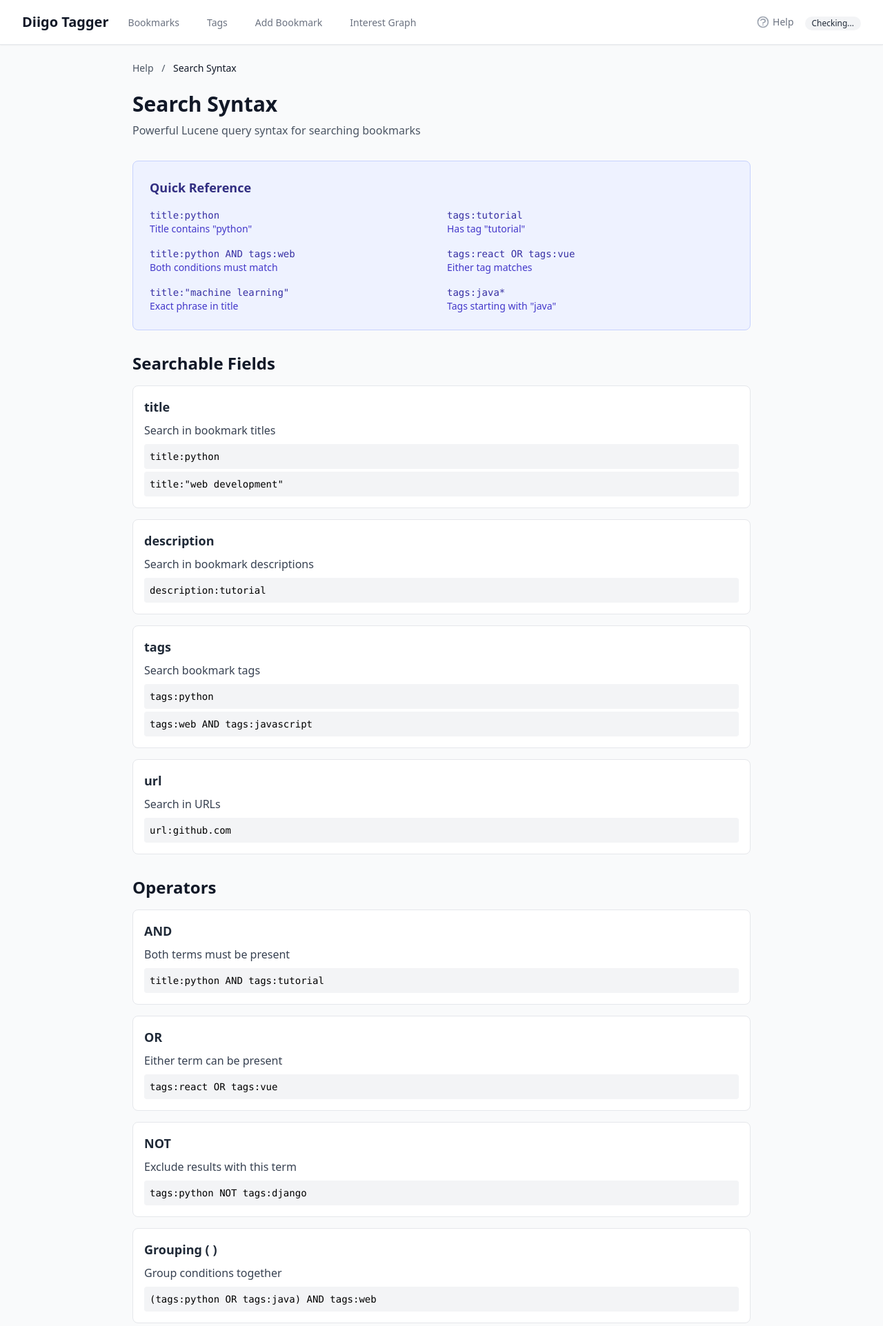
After one commit to AI-bbos/diigo-tagger-ai, a Python web app: template diigo_tagger/web/templates/help_search.html in a window 1280 px wide. The commit adds this page. Shown: the top 1923 px of the page at 69% size. Run offline with Jinja, Linux system fonts and the light colour scheme; the template is opened without the code that fills it, so the values that code supplies are empty; some libraries are stand-ins or nearby versions.

Commit message:
feat: add search syntax help page and tags placeholder
## Search Syntax Help
- Created comprehensive /help/search-syntax page with examples
- Covers all searchable fields (title, description, tags, url)
- Documents operators (AND, OR, NOT, grouping)
- Includes phrase search and wildcards
- Real-world examples and pro tips
- Added link from bookmarks search bar → Search Help

## Tags Placeholder
- Created /tags placeholder page (Phase 3 feature)
- Shows planned features: tag cloud, merging, hierarchy, bulk ops, stats, AI
- Explains current tag functionality (click tags, search queries)
- Prevents 'Not Found' error when clicking Tags menu
- Links to bookmarks and search help

## Updates
- Updated help index to link to search syntax page
- Added /help/search-syntax route
- Added /tags route with placeholder

🤖 Generated with [Claude Code](https://claude.com/claude-code)

Co-Authored-By: Claude <noreply@anthropic.com>

```diff
--- a/diigo_tagger/web/templates/help_index.html
+++ b/diigo_tagger/web/templates/help_index.html
@@ -18,8 +18,8 @@
             </div>
             <ul class="space-y-2 text-gray-700">
                 <li><a href="/help/display-ids" class="text-indigo-600 hover:text-indigo-800">Display IDs</a> - Short identifiers for bookmarks</li>
-                <li><a href="/help/search-syntax" class="text-indigo-600 hover:text-indigo-800">Search Syntax</a> - Lucene query language guide</li>
-                <li><a href="/help/syncing" class="text-indigo-600 hover:text-indigo-800">Syncing from Diigo</a> - Import your bookmarks</li>
+                <li><a href="/help/search-syntax" class="text-indigo-600 hover:text-indigo-800">Search Syntax</a> - Powerful Lucene query language</li>
+                <li><a href="/help/syncing" class="text-indigo-600 hover:text-indigo-800">Syncing from Diigo</a> - Import your bookmarks (Coming Soon)</li>
             </ul>
         </div>
 
--- /dev/null
+++ b/diigo_tagger/web/templates/help_search.html
@@ -0,0 +1,188 @@
+{% extends "base.html" %}
+
+{% block title %}Search Syntax - Help - Diigo Tagger{% endblock %}
+
+{% block content %}
+<div class="max-w-4xl mx-auto px-4 sm:px-0">
+    <!-- Breadcrumb -->
+    <nav class="mb-6 text-sm text-gray-600">
+        <a href="/help" class="hover:text-indigo-600">Help</a>
+        <span class="mx-2">/</span>
+        <span class="text-gray-900">Search Syntax</span>
+    </nav>
+
+    <h1 class="text-3xl font-bold text-gray-900 mb-2">Search Syntax</h1>
+    <p class="text-gray-600 mb-8">Powerful Lucene query syntax for searching bookmarks</p>
+
+    <!-- Quick Reference -->
+    <div class="bg-indigo-50 border border-indigo-200 rounded-lg p-6 mb-8">
+        <h2 class="text-lg font-semibold text-indigo-900 mb-4">Quick Reference</h2>
+        <div class="grid md:grid-cols-2 gap-4 text-sm">
+            <div>
+                <p class="font-mono text-indigo-800">title:python</p>
+                <p class="text-indigo-700">Title contains "python"</p>
+            </div>
+            <div>
+                <p class="font-mono text-indigo-800">tags:tutorial</p>
+                <p class="text-indigo-700">Has tag "tutorial"</p>
+            </div>
+            <div>
+                <p class="font-mono text-indigo-800">title:python AND tags:web</p>
+                <p class="text-indigo-700">Both conditions must match</p>
+            </div>
+            <div>
+                <p class="font-mono text-indigo-800">tags:react OR tags:vue</p>
+                <p class="text-indigo-700">Either tag matches</p>
+            </div>
+            <div>
+                <p class="font-mono text-indigo-800">title:"machine learning"</p>
+                <p class="text-indigo-700">Exact phrase in title</p>
+            </div>
+            <div>
+                <p class="font-mono text-indigo-800">tags:java*</p>
+                <p class="text-indigo-700">Tags starting with "java"</p>
+            </div>
+        </div>
+    </div>
+
+    <!-- Searchable Fields -->
+    <section class="mb-8">
+        <h2 class="text-2xl font-bold text-gray-900 mb-4">Searchable Fields</h2>
+
+        <div class="space-y-4">
+            <div class="bg-white border border-gray-200 rounded-lg p-4">
+                <h3 class="text-lg font-semibold text-gray-800 mb-2">title</h3>
+                <p class="text-gray-700 mb-2">Search in bookmark titles</p>
+                <code class="block bg-gray-100 p-2 rounded text-sm">title:python</code>
+                <code class="block bg-gray-100 p-2 rounded text-sm mt-1">title:"web development"</code>
+            </div>
+
+            <div class="bg-white border border-gray-200 rounded-lg p-4">
+                <h3 class="text-lg font-semibold text-gray-800 mb-2">description</h3>
+                <p class="text-gray-700 mb-2">Search in bookmark descriptions</p>
+                <code class="block bg-gray-100 p-2 rounded text-sm">description:tutorial</code>
+            </div>
+
+            <div class="bg-white border border-gray-200 rounded-lg p-4">
+                <h3 class="text-lg font-semibold text-gray-800 mb-2">tags</h3>
+                <p class="text-gray-700 mb-2">Search bookmark tags</p>
+                <code class="block bg-gray-100 p-2 rounded text-sm">tags:python</code>
+                <code class="block bg-gray-100 p-2 rounded text-sm mt-1">tags:web AND tags:javascript</code>
+            </div>
+
+            <div class="bg-white border border-gray-200 rounded-lg p-4">
+                <h3 class="text-lg font-semibold text-gray-800 mb-2">url</h3>
+                <p class="text-gray-700 mb-2">Search in URLs</p>
+                <code class="block bg-gray-100 p-2 rounded text-sm">url:github.com</code>
+            </div>
+        </div>
+    </section>
+
+    <!-- Operators -->
+    <section class="mb-8">
+        <h2 class="text-2xl font-bold text-gray-900 mb-4">Operators</h2>
+
+        <div class="space-y-4">
+            <div class="bg-white border border-gray-200 rounded-lg p-4">
+                <h3 class="text-lg font-semibold text-gray-800 mb-2">AND</h3>
+                <p class="text-gray-700 mb-2">Both terms must be present</p>
+                <code class="block bg-gray-100 p-2 rounded text-sm">title:python AND tags:tutorial</code>
+            </div>
+
+            <div class="bg-white border border-gray-200 rounded-lg p-4">
+                <h3 class="text-lg font-semibold text-gray-800 mb-2">OR</h3>
+                <p class="text-gray-700 mb-2">Either term can be present</p>
+                <code class="block bg-gray-100 p-2 rounded text-sm">tags:react OR tags:vue</code>
+            </div>
+
+            <div class="bg-white border border-gray-200 rounded-lg p-4">
+                <h3 class="text-lg font-semibold text-gray-800 mb-2">NOT</h3>
+                <p class="text-gray-700 mb-2">Exclude results with this term</p>
+                <code class="block bg-gray-100 p-2 rounded text-sm">tags:python NOT tags:django</code>
+            </div>
+
+            <div class="bg-white border border-gray-200 rounded-lg p-4">
+                <h3 class="text-lg font-semibold text-gray-800 mb-2">Grouping ( )</h3>
+                <p class="text-gray-700 mb-2">Group conditions together</p>
+                <code class="block bg-gray-100 p-2 rounded text-sm">(tags:python OR tags:java) AND tags:web</code>
+            </div>
+        </div>
+    </section>
+
+    <!-- Special Features -->
+    <section class="mb-8">
+        <h2 class="text-2xl font-bold text-gray-900 mb-4">Special Features</h2>
+
+        <div class="space-y-4">
+            <div class="bg-white border border-gray-200 rounded-lg p-4">
+                <h3 class="text-lg font-semibold text-gray-800 mb-2">Phrase Search</h3>
+                <p class="text-gray-700 mb-2">Use quotes for exact phrases</p>
+                <code class="block bg-gray-100 p-2 rounded text-sm">title:"machine learning"</code>
+            </div>
+
+            <div class="bg-white border border-gray-200 rounded-lg p-4">
+                <h3 class="text-lg font-semibold text-gray-800 mb-2">Wildcards</h3>
+                <p class="text-gray-700 mb-2">Use * for zero or more characters</p>
+                <code class="block bg-gray-100 p-2 rounded text-sm">tags:java*</code>
+                <p class="text-xs text-gray-600 mt-1">Matches: java, javascript, javaee, etc.</p>
+            </div>
+        </div>
+    </section>
+
+    <!-- Examples -->
+    <section class="mb-8">
+        <h2 class="text-2xl font-bold text-gray-900 mb-4">Real-World Examples</h2>
+
+        <div class="bg-gray-50 rounded-lg p-6 space-y-4">
+            <div>
+                <p class="font-semibold text-gray-800 mb-1">Find all Python tutorials</p>
+                <code class="block bg-white p-3 rounded text-sm border border-gray-300">title:python AND tags:tutorial</code>
+            </div>
+
+            <div>
+                <p class="font-semibold text-gray-800 mb-1">Find React or Vue resources</p>
+                <code class="block bg-white p-3 rounded text-sm border border-gray-300">tags:react OR tags:vue</code>
+            </div>
+
+            <div>
+                <p class="font-semibold text-gray-800 mb-1">Find web development resources, excluding WordPress</p>
+                <code class="block bg-white p-3 rounded text-sm border border-gray-300">tags:web NOT tags:wordpress</code>
+            </div>
+
+            <div>
+                <p class="font-semibold text-gray-800 mb-1">Find GitHub repositories about machine learning</p>
+                <code class="block bg-white p-3 rounded text-sm border border-gray-300">url:github.com AND title:"machine learning"</code>
+            </div>
+
+            <div>
+                <p class="font-semibold text-gray-800 mb-1">Find all JavaScript-related tags</p>
+                <code class="block bg-white p-3 rounded text-sm border border-gray-300">tags:java*</code>
+            </div>
+
+            <div>
+                <p class="font-semibold text-gray-800 mb-1">Complex query with grouping</p>
+                <code class="block bg-white p-3 rounded text-sm border border-gray-300">(tags:python OR tags:java) AND (tags:web OR tags:api) NOT tags:deprecated</code>
+            </div>
+        </div>
+    </section>
+
+    <!-- Tips -->
+    <div class="bg-blue-50 border border-blue-200 rounded-lg p-4 mb-8">
+        <h3 class="text-sm font-semibold text-blue-900 mb-2">💡 Pro Tips</h3>
+        <ul class="text-sm text-blue-800 space-y-1 list-disc list-inside">
+            <li>Searches are case-insensitive</li>
+            <li>Use wildcards (*) for flexible matching</li>
+            <li>Combine multiple fields for precise results</li>
+            <li>Use parentheses for complex queries</li>
+            <li>Click tags on bookmarks to auto-search for that tag</li>
+        </ul>
+    </div>
+
+    <!-- Back Link -->
+    <div class="text-center">
+        <a href="/help" class="text-indigo-600 hover:text-indigo-800 font-medium">
+            ← Back to Help Index
+        </a>
+    </div>
+</div>
+{% endblock %}
--- a/diigo_tagger/web/templates/index.html
+++ b/diigo_tagger/web/templates/index.html
@@ -47,6 +47,9 @@
         <input type="hidden" name="sort" value="{{ sort }}" />
         <p class="mt-2 text-sm text-gray-500">
             Supported: field:value, AND, OR, NOT, wildcards (*), phrases ("..."), grouping (...)
+            <a href="/help/search-syntax" class="text-indigo-600 hover:text-indigo-800 font-medium ml-1">
+                → Search Help
+            </a>
         </p>
     </form>
 
```
Also changed, not shown: diigo_tagger/api/main.py (+18 -0 lines), diigo_tagger/web/templates/tags_placeholder.html (added, +106 -0 lines).
